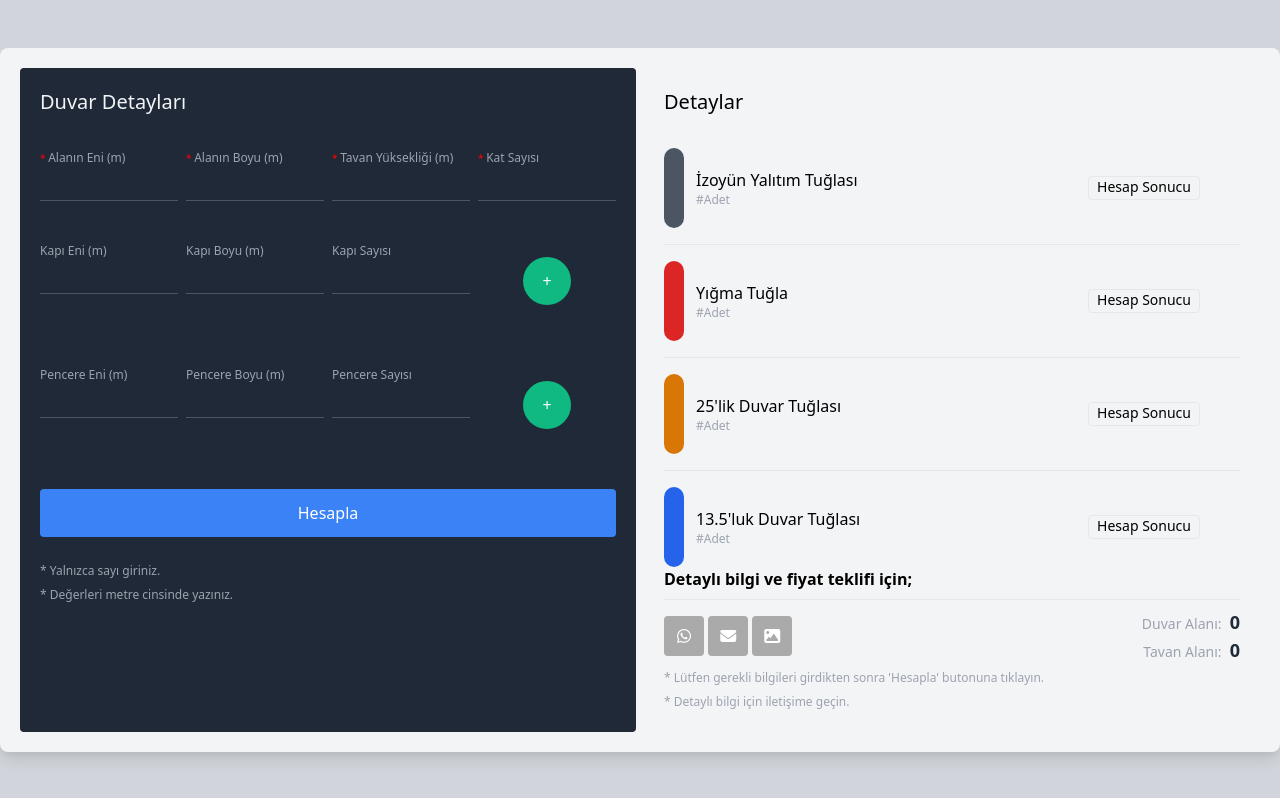
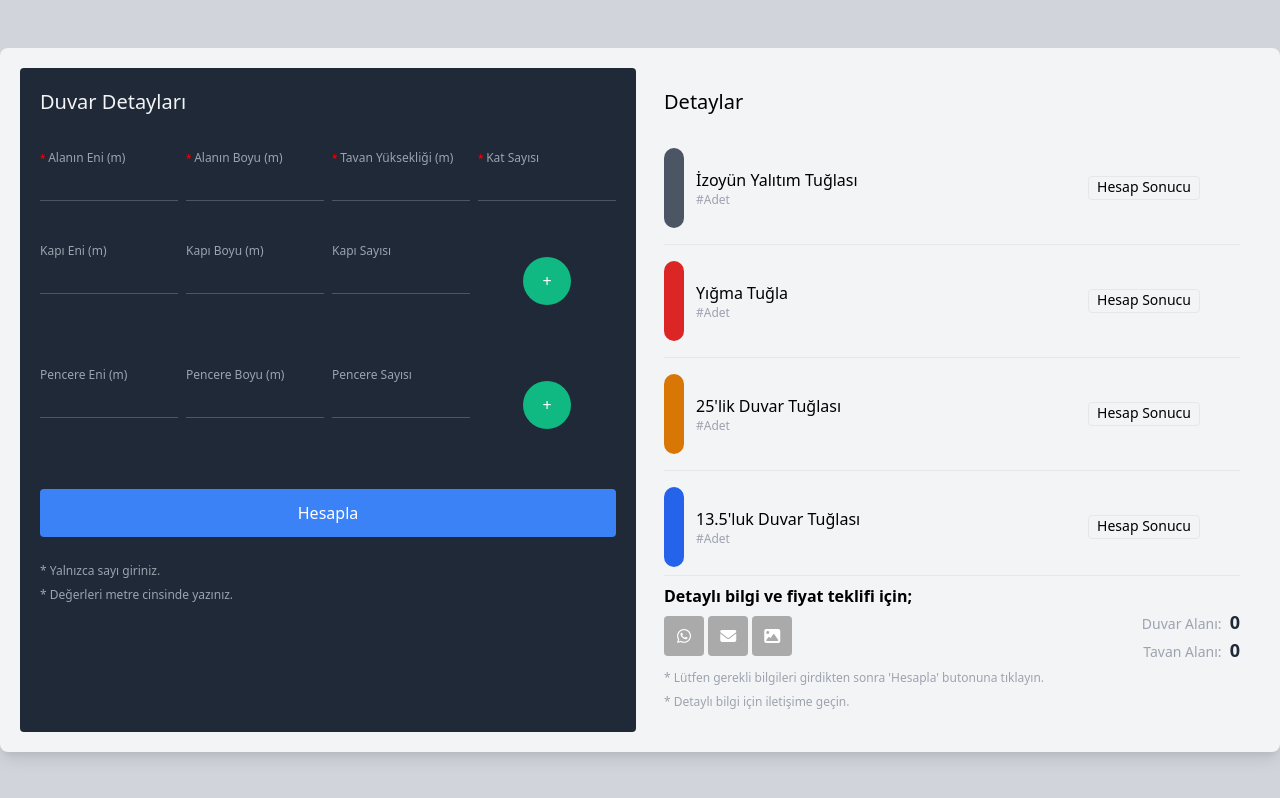
Before and after one commit to mchtter/calculate-wall-area, a plain HTML site: page index.html in a window 1280 px wide. Drawn offline with nearby package versions, Linux system fonts and the light colour scheme.

Commit message:
little changes

```diff
--- a/index.html
+++ b/index.html
@@ -124,7 +124,7 @@
                                     </div>
                                 </div>
                             </div>
-                            <div class="flex justify-between items-center mt-4 pt-4 border-t">
+                            <div class="flex justify-between items-center mt-4 pt-4 border-t mb-2 pb-2 border-b">
                                 <div class="flex items-center">
                                     <div class="rounded-full w-5 h-20 bg-blue-600"></div>
                                     <div class="flex flex-col ml-3 ">
@@ -139,7 +139,7 @@
                                 </div>
                             </div>
                             <b>Detaylı bilgi ve fiyat teklifi için;</b>
-                            <div class="flex justify-between items-center mt-2 pt-2 border-t">
+                            <div class="flex justify-between items-center">
                                 <div>
                                     <button type="button" id="whatsappButton" disabled onclick="send('whatsapp')" title="Whatsapp ile gönder" class="h-10 w-10 bg-green-700 rounded focus:outline-none text-white hover:bg-green-600">
                                         <i class="fa-brands fa-whatsapp"></i>
```
